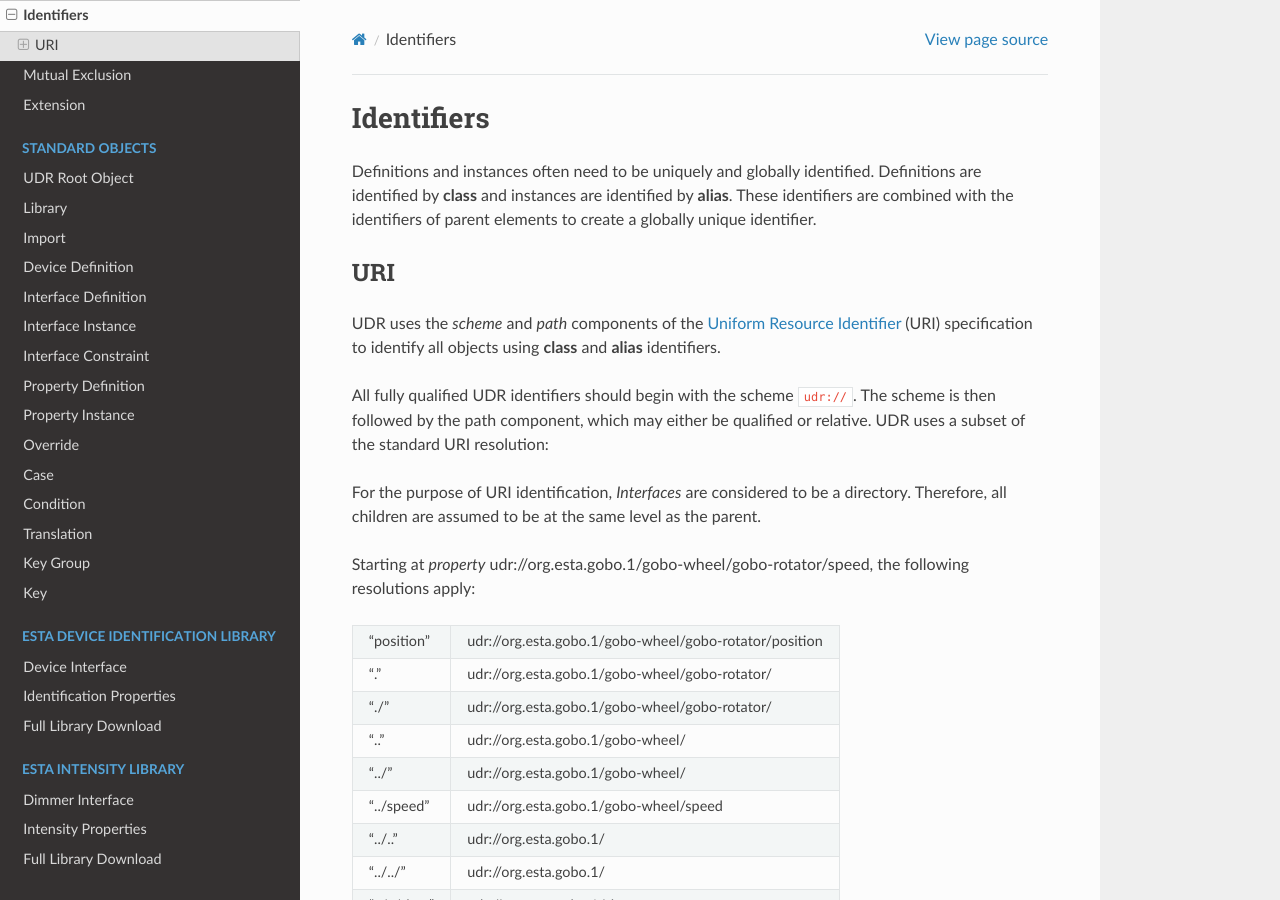
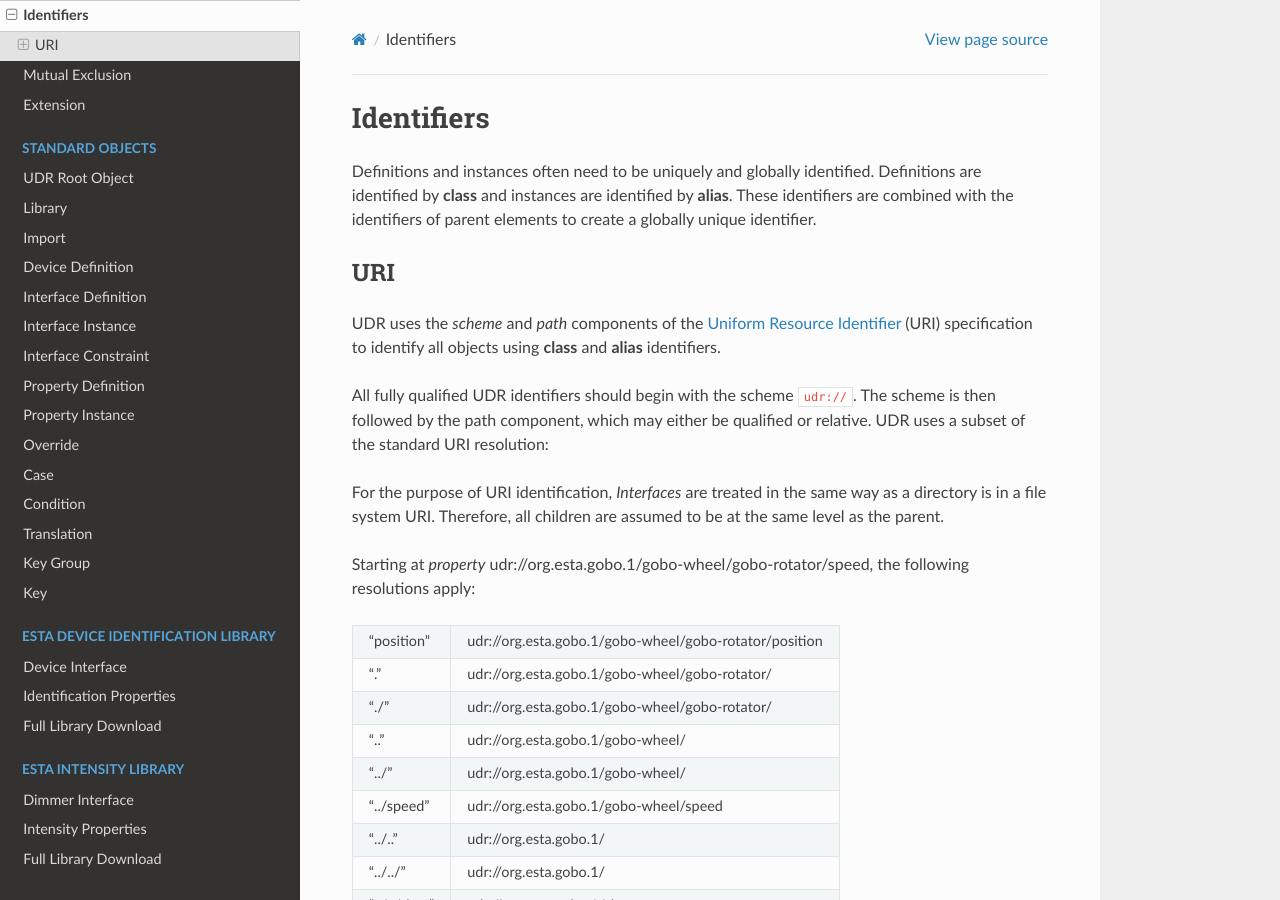
Before and after one commit to samkearney/esta-ngl, a Sphinx documentation site: the page built from docs/tutorial/identifiers.rst, in a window 1280 px wide and 900 px high. Built offline with Sphinx 7.4.7 and the Read the Docs theme 2.0.0, drawn with Linux system fonts in a browser that asks for light colours.

Commit message:
Revised interface as directory explanation

```diff
--- a/docs/tutorial/identifiers.rst
+++ b/docs/tutorial/identifiers.rst
@@ -19,8 +19,8 @@ All fully qualified UDR identifiers should begin with the scheme ``udr://``. The
 by the path component, which may either be qualified or relative. UDR uses a subset of the standard URI
 resolution:
 
-For the purpose of URI identification, *Interfaces* are considered to be a directory. Therefore, all
-children are assumed to be at the same level as the parent.
+For the purpose of URI identification, *Interfaces* are treated in the same way as a directory is in a
+file system URI. Therefore, all children are assumed to be at the same level as the parent.
 
 Starting at *property* udr://org.esta.gobo.1/gobo-wheel/gobo-rotator/speed, the following resolutions
 apply:
```
